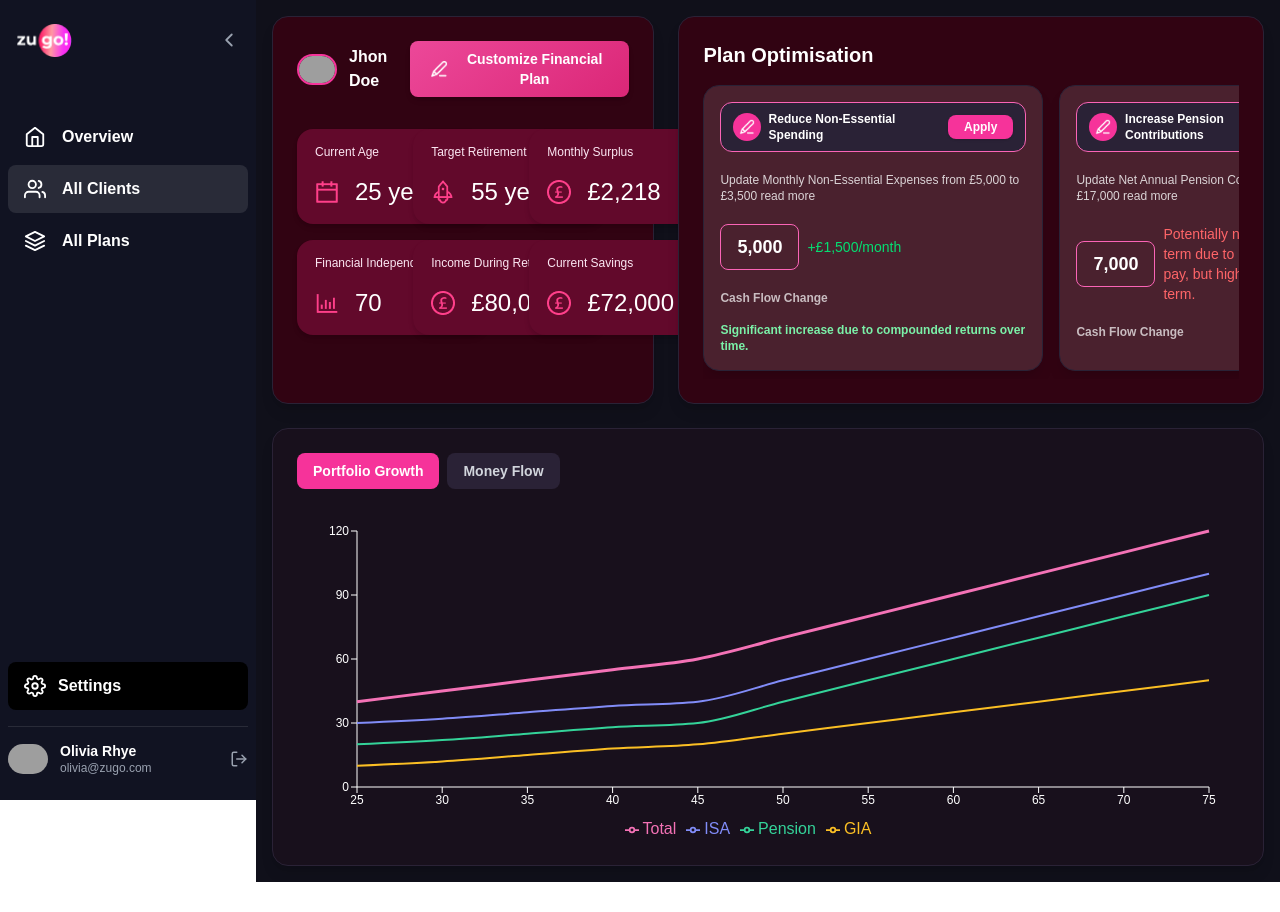
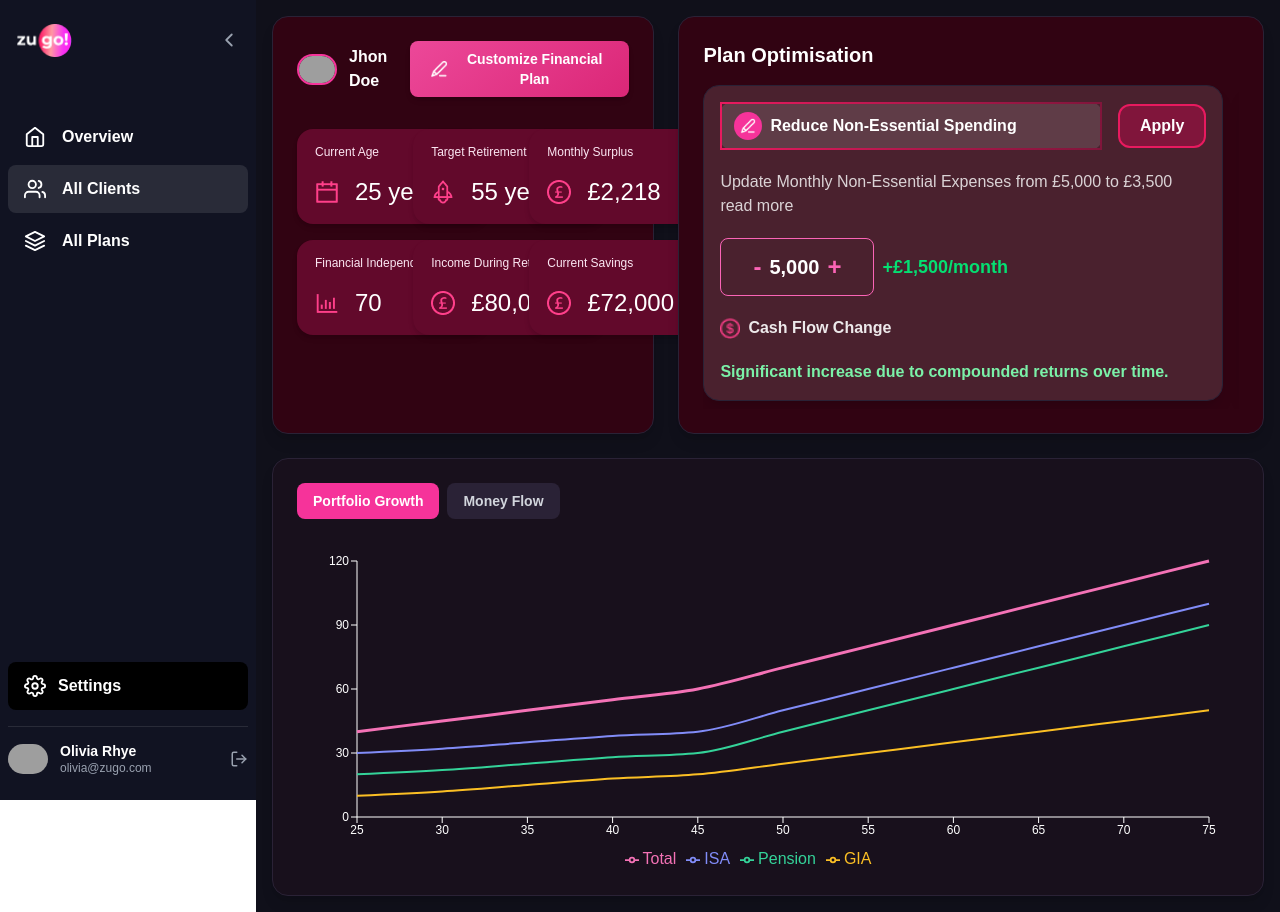
Before and after one commit to PrathamALLer/cashflow-dashboard, a Next.js app: page / in a window 1280 px wide. Before the commit the page ends 882 px from the top, so only its background shows below. Built offline with nearby package versions, Linux system fonts and the light colour scheme; grey boxes are pictures that could not be loaded.

Commit message:
UI improvements

```diff
--- a/src/components/OverviewMainSection.tsx
+++ b/src/components/OverviewMainSection.tsx
@@ -223,7 +223,10 @@ function PlanOptimisationSection() {
   return (
     <div className="w-full">
       <div className="font-semibold text-white text-xl mb-4">Plan Optimisation</div>
-      <div className="flex gap-4 overflow-x-auto pb-2">
+      <div
+        className="flex gap-4 overflow-x-auto pb-2 scrollbar-thin scrollbar-thumb-[#E81A5F] scrollbar-track-[#18101c] scrollbar-thumb-rounded-full scrollbar-track-rounded-full"
+        style={{ scrollbarColor: '#E81A5F #18101c', scrollbarWidth: 'thin' }}
+      >
         {optimisations.map((opt, idx) => (
           <OptimisationCard key={idx} {...opt} />
         ))}
@@ -250,26 +253,50 @@ function OptimisationCard({
   iconBg,
 }: any) {
   return (
-    <div style={{backgroundColor: '#FFFFFF1F'}} className="min-w-[340px] max-w-[360px] rounded-2xl p-4 flex flex-col gap-3 shadow-lg border border-[#2a2236]">
-      <div className={`flex items-center justify-between rounded-xl px-3 py-2 mb-2 border ${headerColor}`}>
-        <div className="flex items-center gap-2">
-          <div className={`w-7 h-7 flex items-center justify-center rounded-full ${iconBg}`}>
-            <Image src={icon} alt="icon" width={16} height={16} />
+    <div style={{backgroundColor: '#FFFFFF1F'}} className="min-w-[520px] max-w-[540px] rounded-2xl p-4 flex flex-col gap-3 shadow-lg border border-[#2a2236]">
+      <div className="flex items-center justify-between gap-2 mb-2">
+        <div className="flex-1">
+          <div
+            className="flex items-center gap-2 rounded-xl px-3 py-2 border"
+            style={{
+              background: '#FFFFFF1F',
+              borderImage: 'linear-gradient(90deg, #E81A5F 0%, #80153B 100%) 1',
+              borderWidth: 2,
+              borderStyle: 'solid',
+            }}
+          >
+            <div className="w-7 h-7 flex items-center justify-center rounded-full bg-pink-500">
+              <Image src={icon} alt="icon" width={16} height={16} />
+            </div>
+            <span className="font-semibold text-base text-white">{title}</span>
           </div>
-          <span className={`font-semibold text-xs ${headerTextColor}`}>{title}</span>
         </div>
-        <button className="bg-pink-500 hover:bg-pink-600 text-white font-semibold px-4 py-1 rounded-lg text-xs shadow transition">{button}</button>
+        <button
+          className="ml-2 px-5 py-2 rounded-xl font-bold text-white text-base border"
+          style={{
+            background: '#80153B',
+            borderColor: '#E81A5F',
+            borderWidth: 2,
+          }}
+        >
+          {button}
+        </button>
       </div>
-      <div className="text-xs text-white/80 mb-2">{description}</div>
+      <div className="text-base text-white/80 mb-2">{description}</div>
       <div className="flex items-center gap-2 mb-2">
-        <div className={`border ${valueBoxColor} rounded-lg px-4 py-2 text-lg font-semibold text-white bg-transparent`}>{value}</div>
-        <span className={`text-sm ${valueChangeColor}`}>{valueChange}</span>
+        <div className={`border ${valueBoxColor} rounded-lg px-8 py-3 text-xl font-semibold text-white bg-transparent flex items-center gap-2`}>
+          <button className="text-pink-400 text-2xl font-bold">-</button>
+          {value}
+          <button className="text-pink-400 text-2xl font-bold">+</button>
+        </div>
+        <span className={`text-lg font-bold ${valueChangeColor}`}>{valueChange}</span>
       </div>
-      <div className="flex items-center gap-2 text-xs text-white/70">
+      <div className="flex items-center gap-2 text-base text-white/90 mb-1">
+        <Image src="/dollar-icon.png" alt="dollar" width={20} height={20} />
         <span className="font-semibold">{valueLabel}</span>
       </div>
       {info && (
-        <div className={`mt-1 text-xs font-semibold ${infoColor}`}>{info}</div>
+        <div className={`mt-1 text-base font-bold ${infoColor}`}>{info}</div>
       )}
     </div>
   );
```
